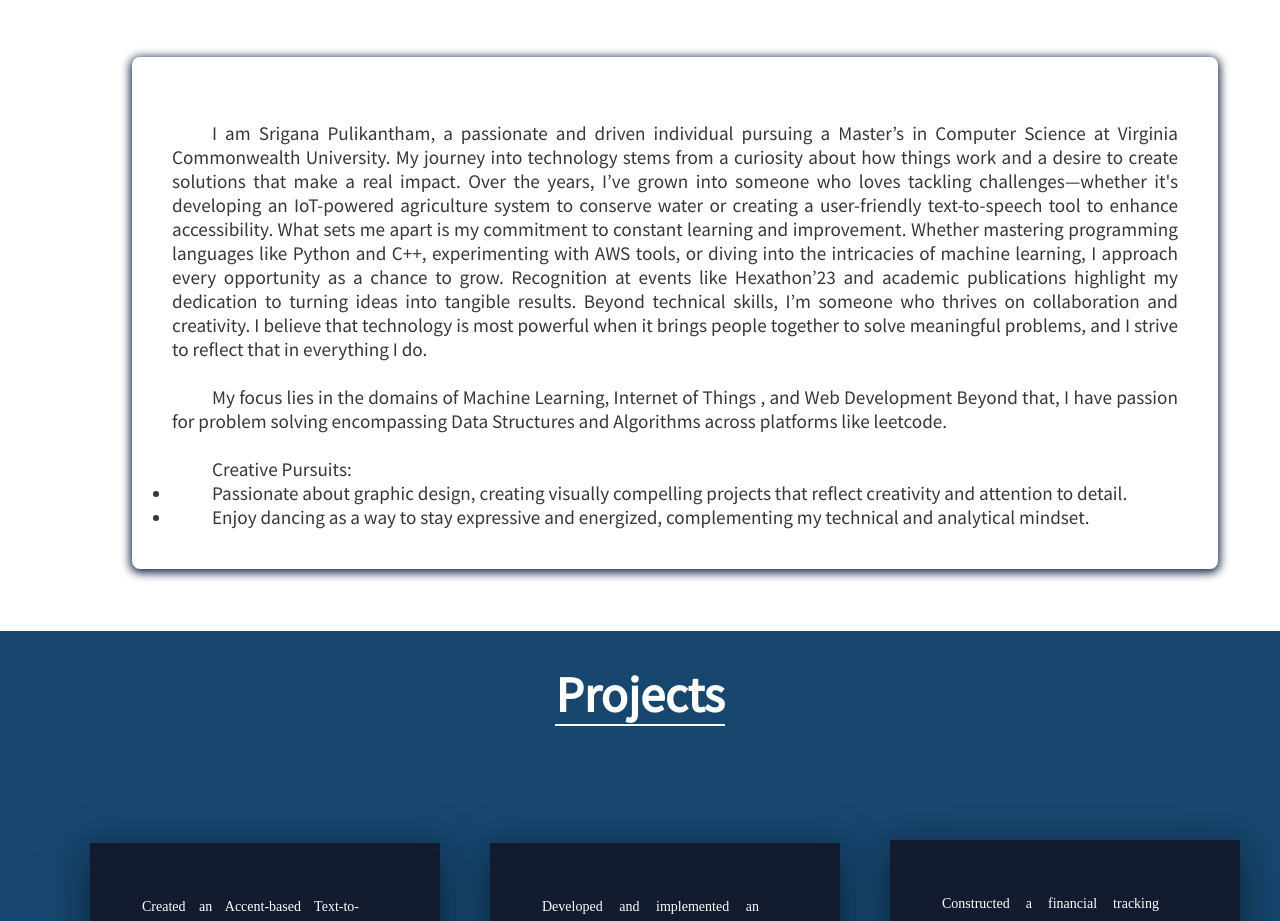
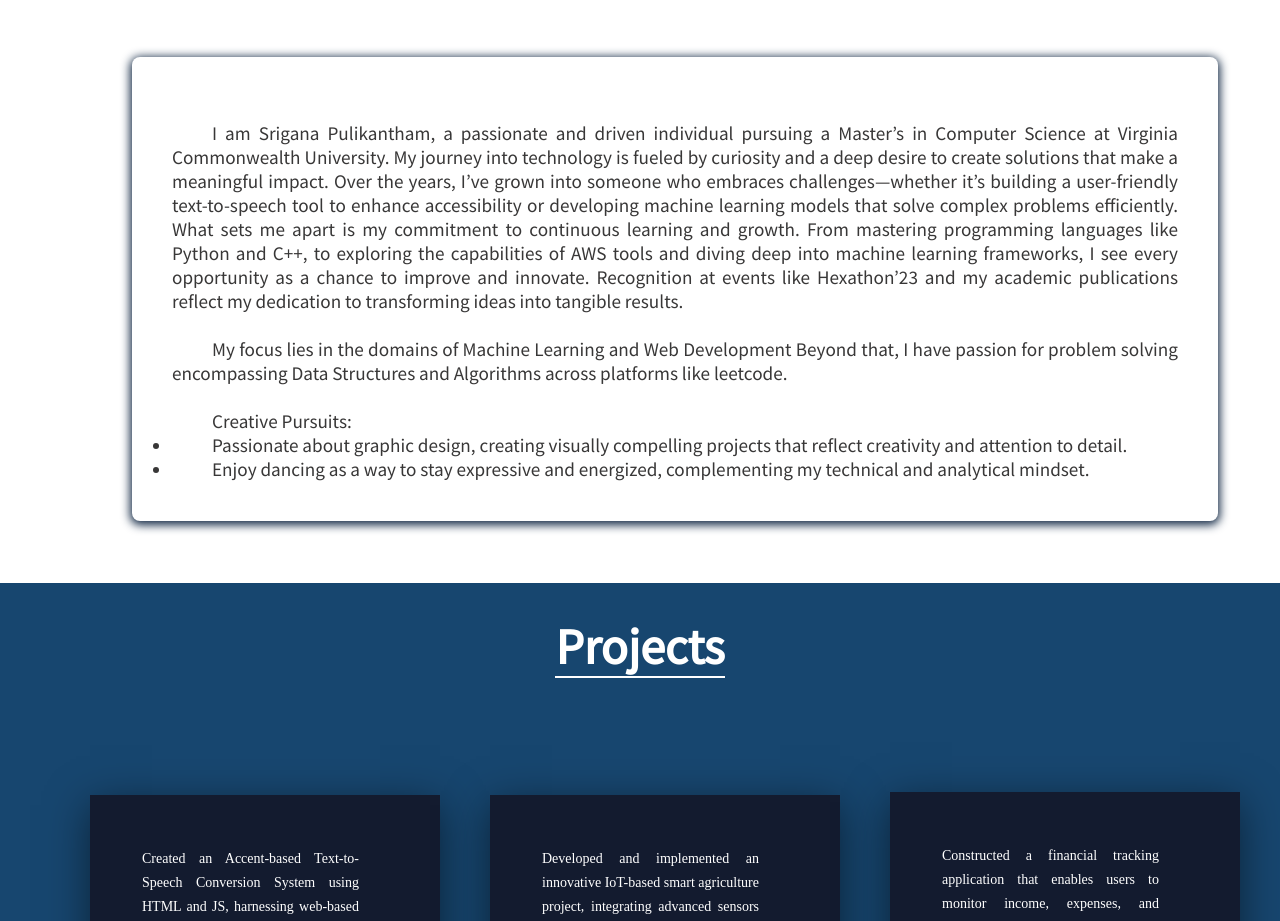
Before and after one commit to Srigana/Portfolio, a plain HTML site: page index.html in a window 1280 px wide. Shown: the part 900-1821 px from the top of the page. Drawn offline with Linux system fonts and the light colour scheme.

Commit message:
Update index.html

```diff
--- a/index.html
+++ b/index.html
@@ -55,13 +55,11 @@
     <div class="about-contents">
     <div  class="about-box">
       <br/>
-       <p>I am Srigana Pulikantham, a passionate and driven individual pursuing a Master’s in Computer Science at Virginia Commonwealth University. My journey into technology stems from a curiosity about how things work and a desire to create solutions that make a real impact. Over the years, I’ve grown into someone who loves tackling challenges—whether it's developing an IoT-powered agriculture system to conserve water or creating a user-friendly text-to-speech tool to enhance accessibility.
+       <p>I am Srigana Pulikantham, a passionate and driven individual pursuing a Master’s in Computer Science at Virginia Commonwealth University. My journey into technology is fueled by curiosity and a deep desire to create solutions that make a meaningful impact. Over the years, I’ve grown into someone who embraces challenges—whether it’s building a user-friendly text-to-speech tool to enhance accessibility or developing machine learning models that solve complex problems efficiently.
 
-What sets me apart is my commitment to constant learning and improvement. Whether mastering programming languages like Python and C++, experimenting with AWS tools, or diving into the intricacies of machine learning, I approach every opportunity as a chance to grow. Recognition at events like Hexathon’23 and academic publications highlight my dedication to turning ideas into tangible results.
-
-Beyond technical skills, I’m someone who thrives on collaboration and creativity. I believe that technology is most powerful when it brings people together to solve meaningful problems, and I strive to reflect that in everything I do.</p>
+What sets me apart is my commitment to continuous learning and growth. From mastering programming languages like Python and C++, to exploring the capabilities of AWS tools and diving deep into machine learning frameworks, I see every opportunity as a chance to improve and innovate. Recognition at events like Hexathon’23 and my academic publications reflect my dedication to transforming ideas into tangible results.</p>
        <br/>
-       <p>My focus lies in the domains of Machine Learning, Internet of Things , and Web Development
+       <p>My focus lies in the domains of Machine Learning and Web Development
         Beyond that, I have passion for problem solving encompassing Data Structures and Algorithms across platforms like leetcode.</p>
        <br/>
        <p>Creative Pursuits:</p>
```
